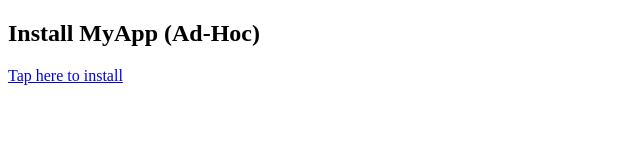
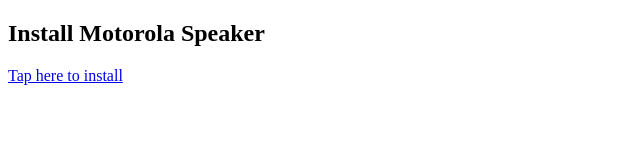
Before and after one commit to LibreWireless/moto_host, a plain HTML site: page index.html in a window 1280 px wide. Shown: the full height of the page, 0-640 px from the left. Drawn offline with Linux system fonts and the light colour scheme.

```diff
--- a/index.html
+++ b/index.html
@@ -1,10 +1,10 @@
 <!DOCTYPE html>
 <html>
 <head>
-  <title>Install MyApp</title>
+  <title>Install Motorola Speaker</title>
 </head>
 <body>
-  <h2>Install MyApp (Ad-Hoc)</h2>
+  <h2>Install Motorola Speaker</h2>
   <a href="itms-services://?action=download-manifest&url=https://github.com/LibreWireless/moto_host/blob/main/manifest.plist">
     Tap here to install
   </a>
```
Also changed, not shown: 1 other file.
